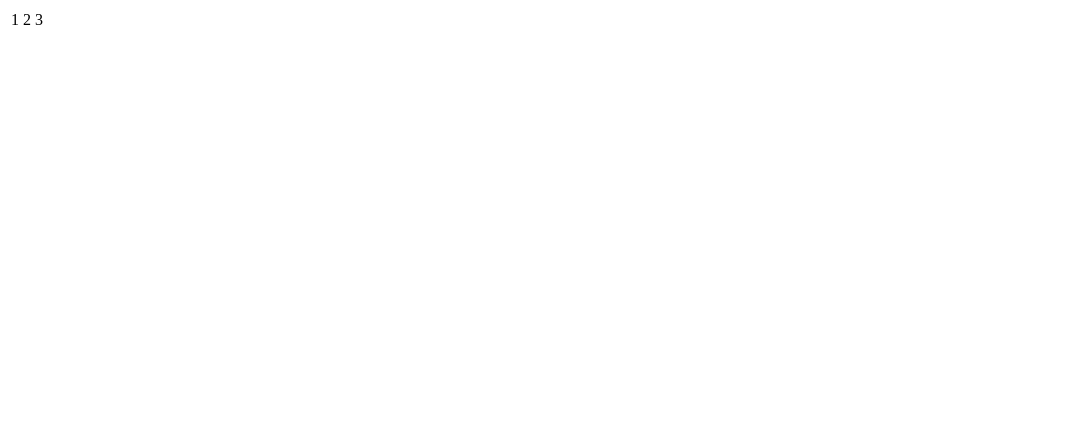
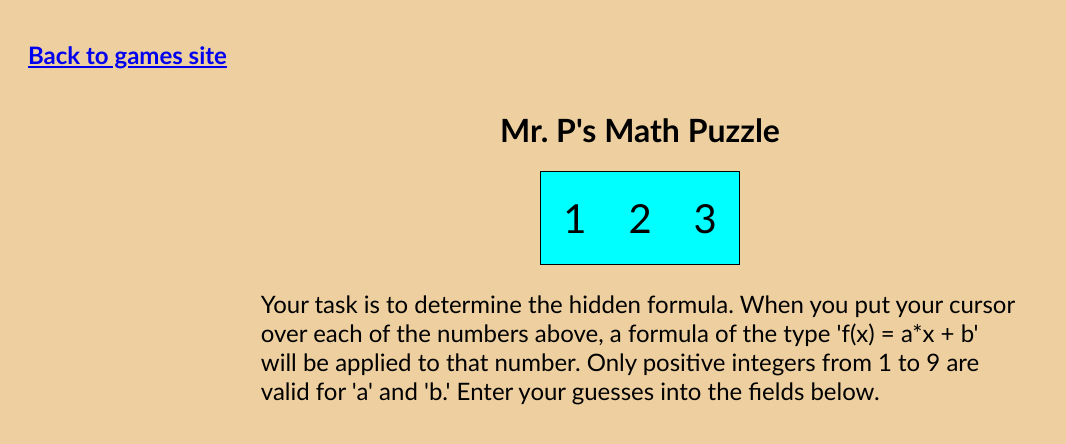
Before and after one commit to apatari/se-prep-website, a plain HTML site: page tables.html in a window 1280 px wide. Shown: the whole page, without its empty margins (0-1066 px from the left). Drawn offline with Linux system fonts and the light colour scheme.

Commit message:
text and formatting added to table

```diff
--- a/style.css
+++ b/style.css
@@ -1,6 +1,13 @@
 body {
     background: rgb(238, 208, 160);
+    font-family:'Gill Sans', 'Gill Sans MT', Calibri, 'Trebuchet MS', sans-serif;
+
 }
+
+p {
+    font-size: 24px;
+}
+
 .sidebar {
     height: 100%;
     width: 250px;
@@ -40,3 +47,30 @@ body {
 #games {
     display: block;
 }
+
+#back {
+    padding: 20px;
+}
+
+#heading {
+    text-align: center;
+
+}
+
+#table {
+    margin-left: auto;
+    margin-right: auto;
+    font-size: 40px;
+    border: 1px solid;
+    background-color: aqua;
+}
+
+#row td {
+    padding: 20px;
+}
+
+#rules {
+    font-size: 25px;
+    margin-left:20%;
+    margin-right: 20%;
+}
--- a/tables.html
+++ b/tables.html
@@ -2,18 +2,28 @@
 <html lang="en">
 <head>
     <title>Tables</title>
-
+    <link rel="stylesheet" href="style.css">
 </head>
 <body>
-    <Table>
+    <a href="index.html"><h2 id="back">Back to games site</h2></a>
+    <h1 id = "heading">Mr. P's Math Puzzle</h1>
+    <div>
+        <Table id="table">
         <tbody>
-        <tr>
+            <tr id="row">
                 <td id = 'a' class="tab a"></td>
                 <td id = 'b' class="tab b"></td>
                 <td id = 'c' class="tab c"></td>
             </tr>
         </tbody>
         </Table>
+    </div>
+    <div id="rules">
+        <p>Your task is to determine the hidden formula.  When you put your cursor over each of the numbers above, a formula
+            of the type 'f(x) = a*x + b' will be applied to that number.  Only positive integers from 1 to 9 are valid for 'a' and 'b.'
+            Enter your guesses into the fields below.
+        </p>
+    </div>
     <script type="text/javascript" src="tables.js"></script>
 </body>
 </html>
```
Lines whose indentation alone changed are shown as unchanged.
